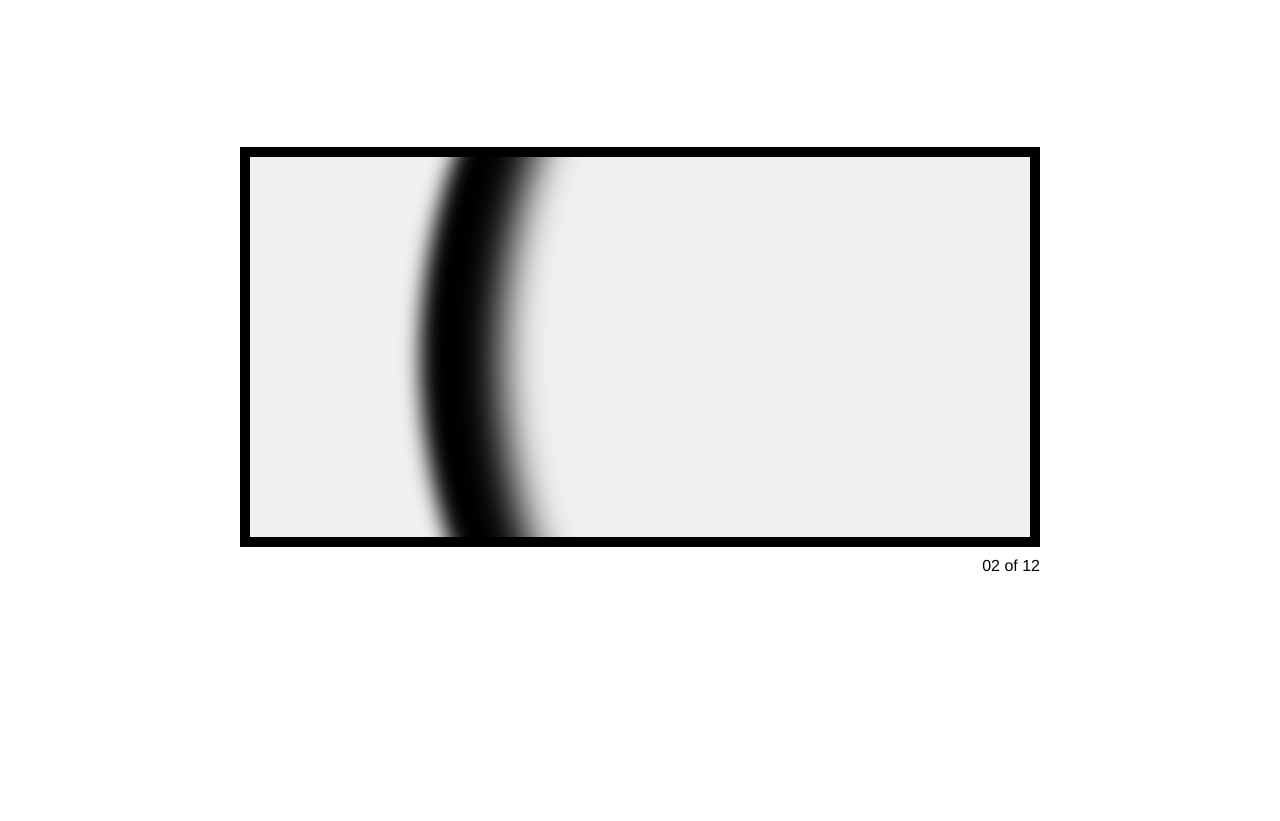
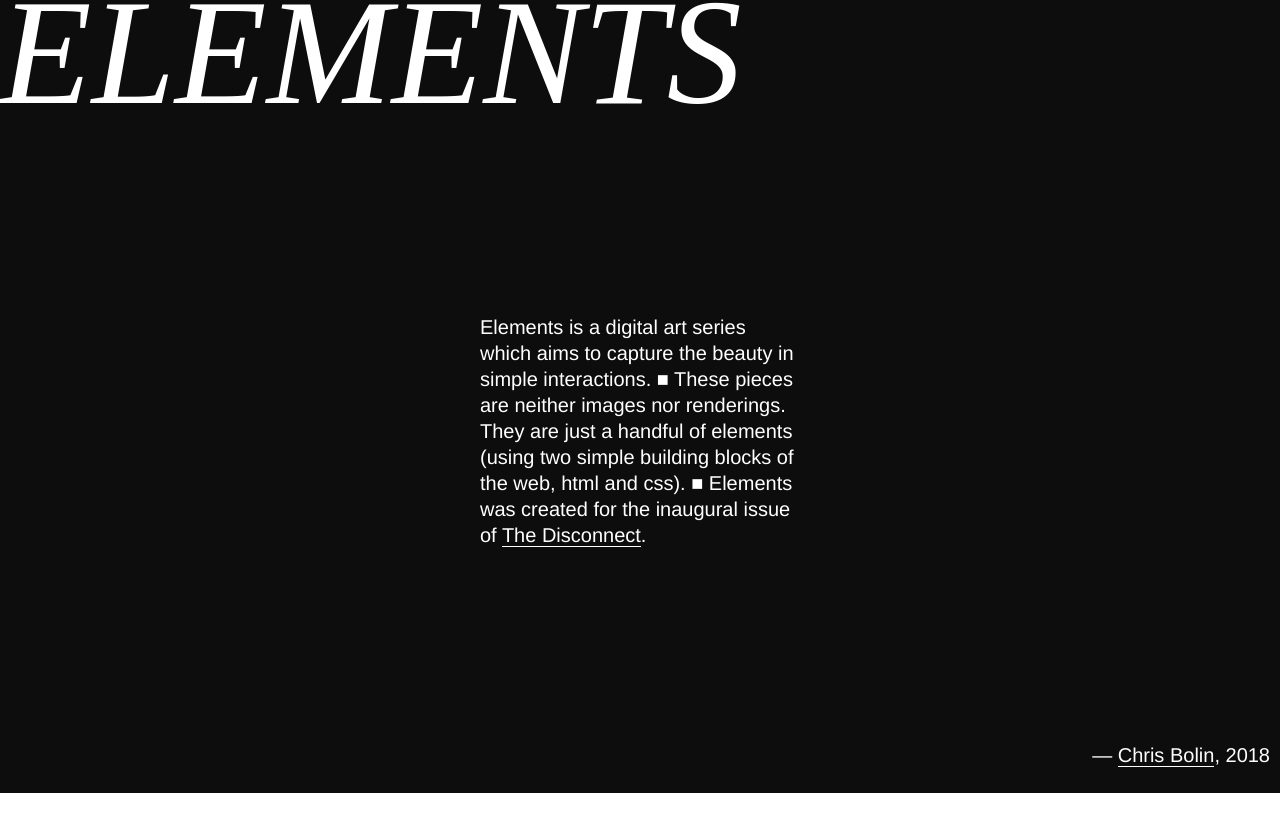
Before and after one commit to chrisbolin/elements, a React (Create React App) app: page / in a window 1280 px wide. Shown: the part 839-1660 px from the top of the page. Built offline with nearby package versions, Linux system fonts and the light colour scheme.

Commit message:
cover page

```diff
--- a/src/App.css
+++ /dev/null
@@ -1,26 +0,0 @@
-.page {
-  height: 100vh;
-  min-height: 500px;
-  display: flex;
-  justify-content: center;
-  flex-direction: column;
-  max-width: 800px;
-  margin: auto;
-  padding: 0 10px;
-}
-
-.number {
-  text-align: right;
-  margin-top: 10px;
-}
-
-.contact {
-  position: relative;
-  width: 100%;
-  overflow: hidden;
-  background-color: hsl(0, 0%, 94%);
-  height: 400px;
-  margin: 0 auto;
-  border: 10px solid black;
-  box-sizing: border-box;
-}
--- a/src/App.js
+++ b/src/App.js
@@ -1,5 +1,4 @@
 import React, { createElement } from "react";
-import "./App.css";
 import {
   Contact01,
   Contact02,
@@ -14,6 +13,7 @@ import {
   Contact13,
   Contact15
 } from "./contact";
+import Cover from "./Cover";
 
 const padToTwo = n => (n < 10 ? `0${n}` : n);
 
@@ -30,28 +30,26 @@ const Page = ({ component, number, total }) => {
 
 const pages = [
   Contact01,
-  Contact02,
-  Contact04,
+  Contact13,
   Contact05,
   Contact06,
   Contact07,
+  Contact04,
   Contact09,
   Contact10,
-  Contact11,
   Contact12,
-  Contact13,
-  Contact15
+  Contact15,
+  Contact02
 ];
 
+const total = pages.length + 1;
+
 const App = () => (
-  <div>
+  <div className="app">
+    <Page component={Contact11} number={1} total={total} />
+    <Cover />
     {pages.map((page, index) => (
-      <Page
-        component={page}
-        key={index}
-        number={index + 1}
-        total={pages.length}
-      />
+      <Page component={page} key={index} number={index + 2} total={total} />
     ))}
   </div>
 );
--- /dev/null
+++ b/src/Cover.js
@@ -0,0 +1,25 @@
+import React from "react";
+
+const Link = ({ children, ...props }) => (
+  <a target="_blank" rel="noopener noreferrer" {...props}>
+    {children}
+  </a>
+);
+
+const Cover = () => (
+  <div className="cover">
+    <div className="title">elements</div>
+    <div className="text body">
+      Elements is a digital art series which aims to capture the beauty in
+      simple interactions. ■ These pieces are neither images nor renderings.
+      They are just a handful of elements (using two simple building blocks of
+      the web, html and css). ■ Elements was created for the inaugural issue of{" "}
+      <Link href="https://thedisconnect.co/one/">The Disconnect</Link>.
+    </div>
+    <div className="text footnote">
+      — <Link href="https://chris.bolin.co">Chris Bolin</Link>, 2018
+    </div>
+  </div>
+);
+
+export default Cover;
--- a/src/index.css
+++ b/src/index.css
@@ -2,4 +2,82 @@ body {
   font-family: "Helvetica Neue", Helvetica, Arial, sans-serif;
   font-weight: 400;
   margin: 0;
+  background-color: #0d0d0d;
 }
+
+.app {
+  overflow-x: hidden;
+  background-color: white;
+}
+
+.page {
+  height: 100vh;
+  min-height: 500px;
+  display: flex;
+  justify-content: center;
+  flex-direction: column;
+  max-width: 800px;
+  margin: auto;
+  padding: 0 10px;
+}
+
+.number {
+  text-align: right;
+  margin-top: 10px;
+}
+
+.contact {
+  position: relative;
+  width: 100%;
+  overflow: hidden;
+  background-color: hsl(0, 0%, 94%);
+  height: 400px;
+  margin: 0 auto;
+  border: 10px solid #0d0d0d;
+  box-sizing: border-box;
+}
+
+.cover {
+  height: 104vh;
+  padding: 2vh 0;
+  min-height: 680px;
+  background-color: #0d0d0d;
+  color: white;
+  display: flex;
+  flex-direction: column;
+  justify-content: space-between;
+  box-sizing: border-box;
+}
+
+.cover a {
+  color: inherit;
+  text-decoration: none;
+  border-bottom: 1px solid white;
+}
+
+.cover a:hover {
+  color: #0d0d0d;
+}
+
+.cover .title {
+  font-size: 150px;
+  font-family: "Times New Roman", Times, serif;
+  line-height: 1;
+  font-style: italic;
+  text-transform: uppercase;
+}
+
+.cover .text {
+  font-size: 20px;
+  padding: 10px;
+}
+
+.cover .text.body {
+  max-width: 320px;
+  margin: auto;
+  line-height: 1.3;
+}
+
+.cover .text.footnote {
+  text-align: right;
+}
```
